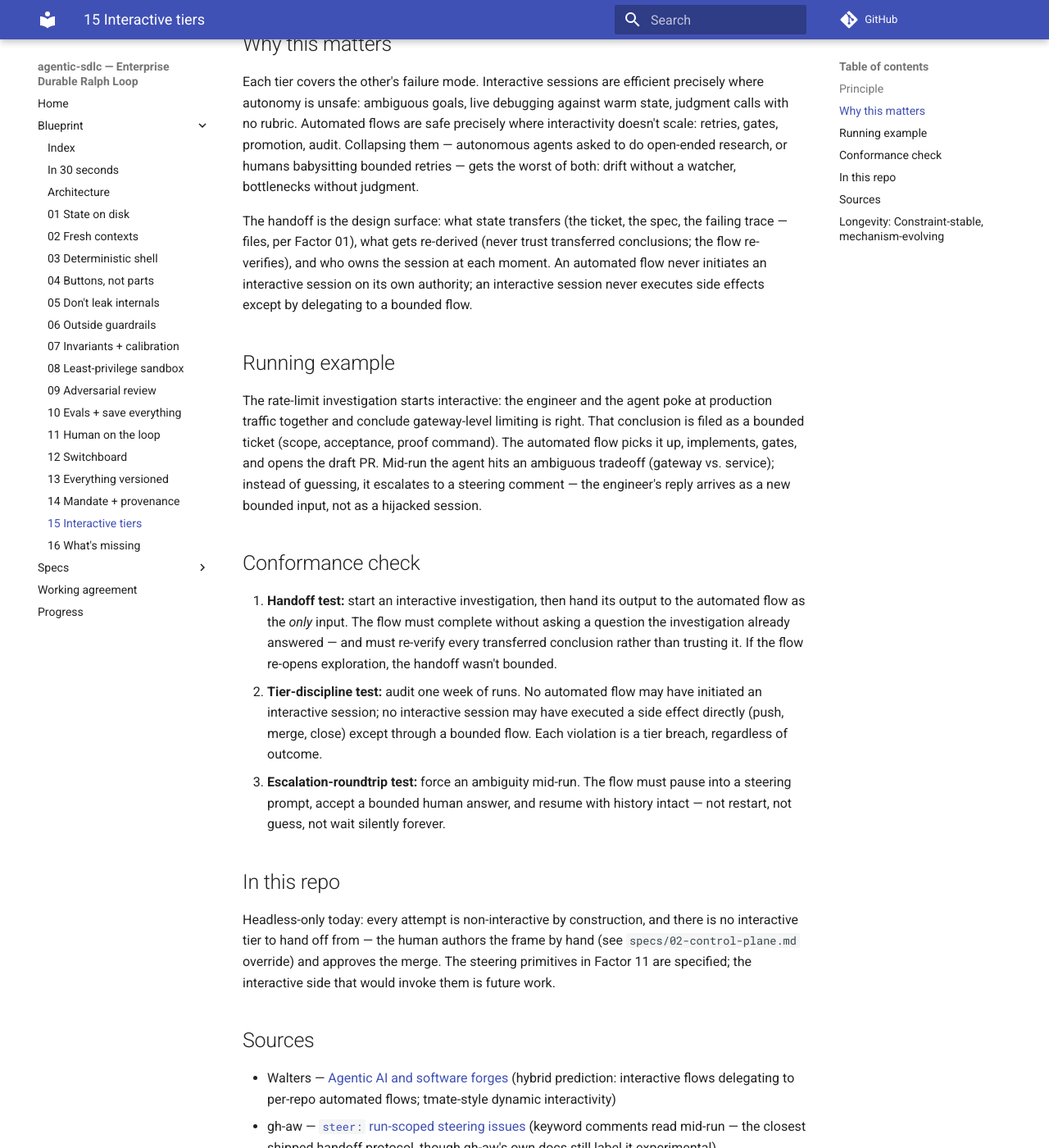
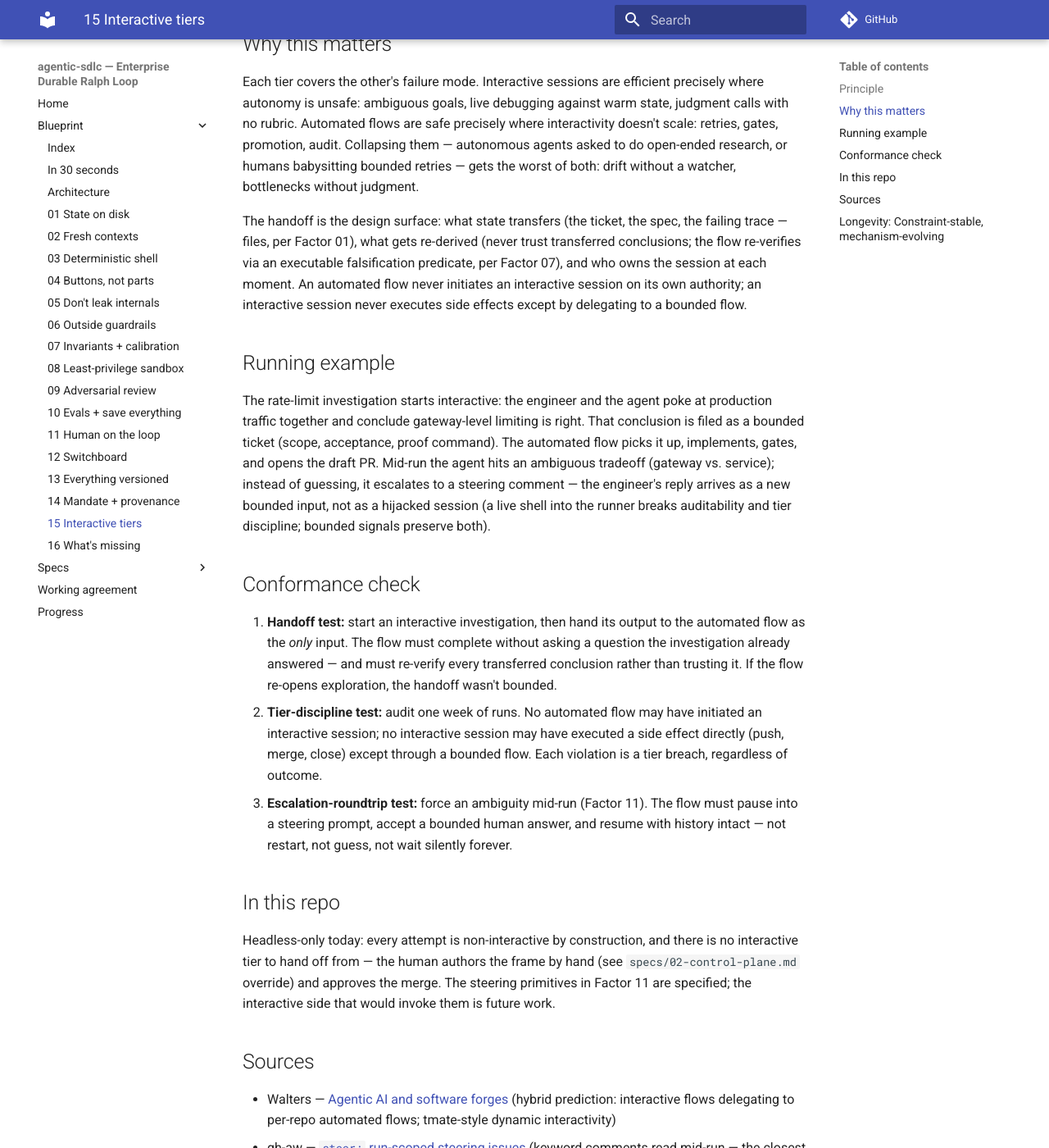
Before and after one commit to johwes/agentic-sdlc, an MkDocs documentation site: the page built from docs/blueprint/15-interactive-automated-tiers.md, in a window 1280 px wide and 1400 px high, scrolled down 404 px. Shown: the whole window at 82% size. Built offline with MkDocs 1.6.1 and Material for MkDocs 9.7.7, drawn with Linux system fonts in a browser that asks for light colours; comment, search, counter and statistics services are not loaded.

Commit message:
docs(blueprint): apply factor-15 review (falsification predicate, tmate contrast, F11 link)

```diff
--- a/docs/blueprint/15-interactive-automated-tiers.md
+++ b/docs/blueprint/15-interactive-automated-tiers.md
@@ -8,17 +8,17 @@ Research, planning, and live debugging stay **interactive** — a human present,
 
 Each tier covers the other's failure mode. Interactive sessions are efficient precisely where autonomy is unsafe: ambiguous goals, live debugging against warm state, judgment calls with no rubric. Automated flows are safe precisely where interactivity doesn't scale: retries, gates, promotion, audit. Collapsing them — autonomous agents asked to do open-ended research, or humans babysitting bounded retries — gets the worst of both: drift without a watcher, bottlenecks without judgment.
 
-The handoff is the design surface: what state transfers (the ticket, the spec, the failing trace — files, per Factor 01), what gets re-derived (never trust transferred conclusions; the flow re-verifies), and who owns the session at each moment. An automated flow never initiates an interactive session on its own authority; an interactive session never executes side effects except by delegating to a bounded flow.
+The handoff is the design surface: what state transfers (the ticket, the spec, the failing trace — files, per Factor 01), what gets re-derived (never trust transferred conclusions; the flow re-verifies via an executable falsification predicate, per Factor 07), and who owns the session at each moment. An automated flow never initiates an interactive session on its own authority; an interactive session never executes side effects except by delegating to a bounded flow.
 
 ## Running example
 
-The rate-limit investigation starts interactive: the engineer and the agent poke at production traffic together and conclude gateway-level limiting is right. That conclusion is filed as a bounded ticket (scope, acceptance, proof command). The automated flow picks it up, implements, gates, and opens the draft PR. Mid-run the agent hits an ambiguous tradeoff (gateway vs. service); instead of guessing, it escalates to a steering comment — the engineer's reply arrives as a new bounded input, not as a hijacked session.
+The rate-limit investigation starts interactive: the engineer and the agent poke at production traffic together and conclude gateway-level limiting is right. That conclusion is filed as a bounded ticket (scope, acceptance, proof command). The automated flow picks it up, implements, gates, and opens the draft PR. Mid-run the agent hits an ambiguous tradeoff (gateway vs. service); instead of guessing, it escalates to a steering comment — the engineer's reply arrives as a new bounded input, not as a hijacked session (a live shell into the runner breaks auditability and tier discipline; bounded signals preserve both).
 
 ## Conformance check
 
 1. **Handoff test:** start an interactive investigation, then hand its output to the automated flow as the *only* input. The flow must complete without asking a question the investigation already answered — and must re-verify every transferred conclusion rather than trusting it. If the flow re-opens exploration, the handoff wasn't bounded.
 2. **Tier-discipline test:** audit one week of runs. No automated flow may have initiated an interactive session; no interactive session may have executed a side effect directly (push, merge, close) except through a bounded flow. Each violation is a tier breach, regardless of outcome.
-3. **Escalation-roundtrip test:** force an ambiguity mid-run. The flow must pause into a steering prompt, accept a bounded human answer, and resume with history intact — not restart, not guess, not wait silently forever.
+3. **Escalation-roundtrip test:** force an ambiguity mid-run (Factor 11). The flow must pause into a steering prompt, accept a bounded human answer, and resume with history intact — not restart, not guess, not wait silently forever.
 
 ## In this repo
 
```
